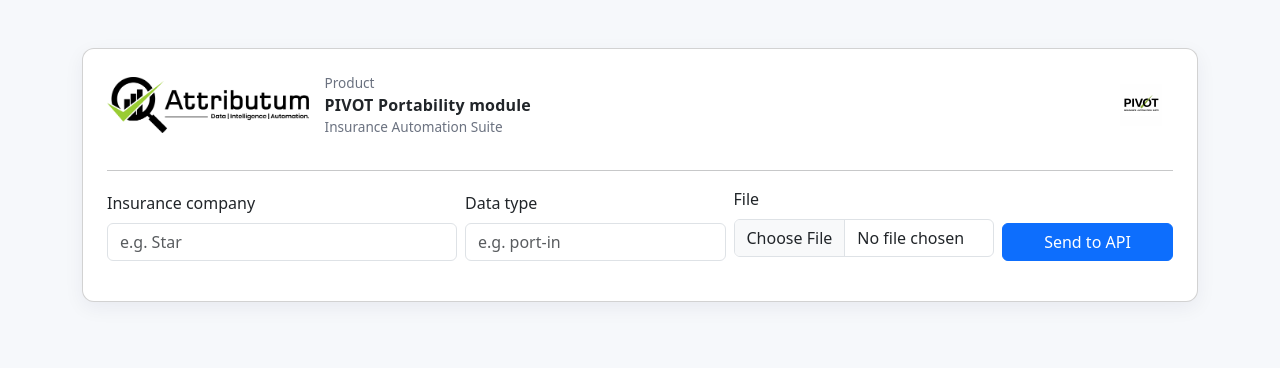
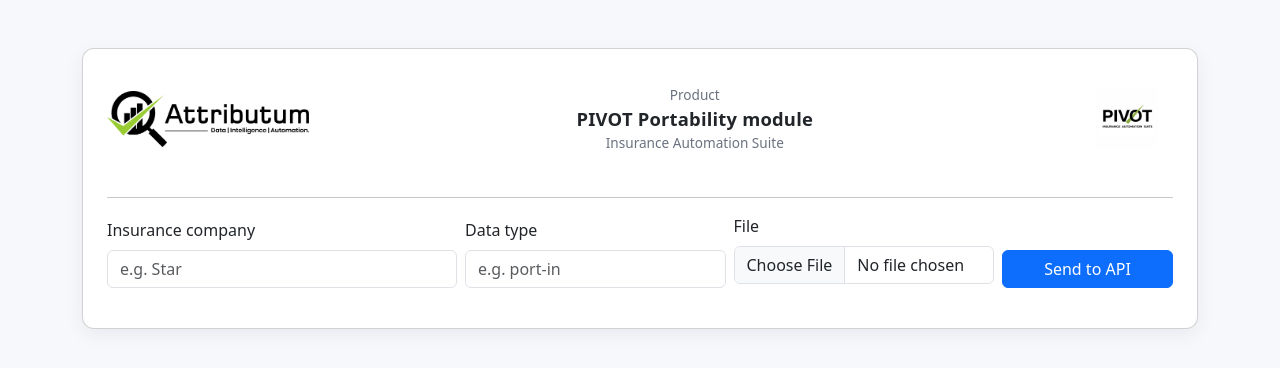
Before and after one commit to vijaykumarkp/demo-html, a website: page public/policy-ui.html in a window 1280 px wide. Drawn offline with nearby package versions, Linux system fonts and the light colour scheme.

Commit message:
Add files via upload

```diff
--- a/public/policy-ui.html
+++ b/public/policy-ui.html
@@ -15,32 +15,40 @@
     pre { white-space: pre-wrap; word-break: break-word; }
     .small-muted { font-size:.85rem; color:#6b7280; }
     .logo { max-height:64px; }
-    .product-name { font-weight:700; letter-spacing:.2px; }
+    .logo.pivot { max-height:92px; }             /* bigger pivot logo */
+    .header-center { flex: 1 1 auto; text-align:center; } /* centre text */
+    .product-name { font-weight:700; letter-spacing:.2px; font-size:1.15rem; }
     .check-ok { color:#047857; }
     .check-warn { color:#92400e; }
     .check-bad { color:#b91c1c; }
+    /* responsive tweaks */
+    @media (max-width: 767px) {
+      .logo.pivot { max-height:64px; }
+      .header-center { text-align: left; margin-left: 8px; }
+    }
   </style>
 </head>
 <body>
   <div class="container py-5">
     <div class="card p-4">
+
       <!-- Header with logos -->
       <div class="d-flex align-items-center justify-content-between mb-3">
         <div class="d-flex align-items-center gap-3">
           <img src="company_logo.png" alt="Company" class="logo" style="height:56px;">
-          <div>
-            <div class="small-muted">Product</div>
-            <div class="product-name">PIVOT Portability module</div>
-            <div class="small-muted">Insurance Automation Suite</div>
-          </div>
         </div>
 
-        <div class="text-end">
-          <img src="pivot_logo.png" alt="PIVOT" class="logo" style="height:64px;">
+        <div class="header-center">
+          <div class="small-muted">Product</div>
+          <div class="product-name">PIVOT Portability module</div>
+          <div class="small-muted">Insurance Automation Suite</div>
+        </div>
+
+        <div>
+          <img src="pivot_logo.png" alt="PIVOT" class="logo pivot">
         </div>
       </div>
-
-      <hr>
+<hr>
 
       <!-- Upload / Form -->
       <form id="demoForm" class="mb-3">
@@ -251,6 +259,9 @@
   // ---------- Render helpers ----------
   function renderScoreUI(resp) {
     const data = resp?.response?.data || resp || {};
+    const insured = data.insured_details?.[0] || null;
+    const ins = insured;
+
     const r = computeScore(data);
     const s = r.score;
     // ring and badge
@@ -315,7 +326,7 @@
     if (!end) checks.push({level:'error', text: 'End date not parseable'});
     if (start && end && end < start) checks.push({level:'error', text: 'End date is before start date'});
     if (sIns == null) checks.push({level:'error', text: 'Sum insured missing'});
-    if ((ins && ins.age && ins.dob)) {
+    if (ins && ins.age && ins.dob) {
       const dob = parseDate(ins.dob);
       if (dob) {
         const calcAge = Math.floor((new Date() - dob) / (365*24*3600*1000));
```
